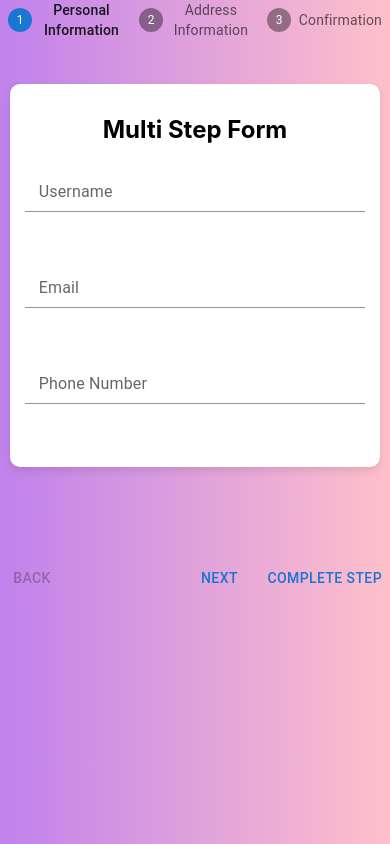
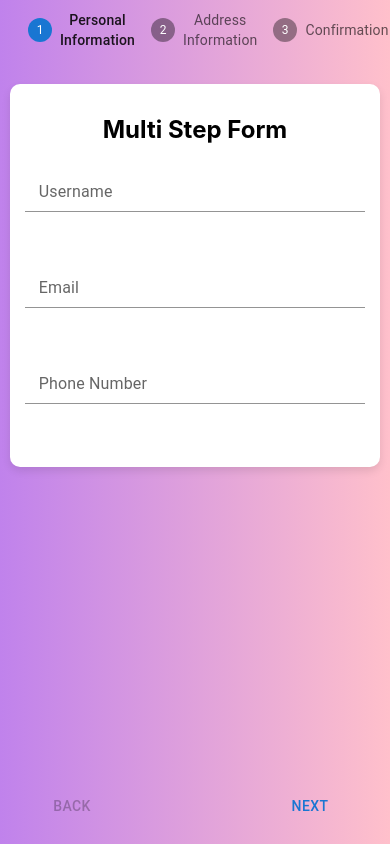
Before and after one commit to RoopaRI/multip_step_form, a React (Create React App) app: page / in a window 390 px wide. Built offline with nearby package versions, Linux system fonts and the light colour scheme.

Commit message:
Made the buttons responsive

```diff
--- a/src/Main/Main.jsx
+++ b/src/Main/Main.jsx
@@ -21,7 +21,11 @@ export default function HorizontalNonLinearStepper() {
         userName: "",
         email: "",
         phoneNo: "",
-        address: "",
+        address1: "",
+        address2: "",
+        city: "",
+        state: "",
+        zipCode: ""
     });
 
     const totalSteps = () => steps.length;
@@ -76,60 +80,53 @@ export default function HorizontalNonLinearStepper() {
 
     return (
         <Box sx={{ height: '100vh', display: 'flex', flexDirection: 'column' }}>
-            <Stepper nonLinear activeStep={activeStep}>
+            <Stepper nonLinear activeStep={activeStep} sx={{ padding: '0 20px', height: '60px', fontSize: '0.875rem' }}>
                 {steps.map((label, index) => (
-                    <Step key={label} completed={completed[index]}>
-                        <StepButton color="inherit" onClick={handleStep(index)}>
+                    <Step key={label} completed={completed[index]} sx={{ flex: 1 }}>
+                        <StepButton color="inherit" onClick={handleStep(index)} sx={{ fontSize: '0.75rem', height: '40px' }}>
                             {label}
                         </StepButton>
                     </Step>
                 ))}
             </Stepper>
-            <Box sx={{ flexGrow: 1 }}>
+            <Box sx={{ flexGrow: 1, display: 'flex', flexDirection: 'column', padding: '20px' }}>
                 {allStepsCompleted() ? (
                     <React.Fragment>
                         <Typography sx={{ mt: 2, mb: 1 }}>
                             All steps completed - you're finished
                         </Typography>
-                        <Box sx={{ display: 'flex', flexDirection: 'row', pt: 2 }}>
-                            <Box sx={{ flex: '1 1 auto' }} />
+                        <Box sx={{ display: 'flex', flexDirection: 'row', justifyContent: 'center', mt: 2 }}>
                             <Button onClick={handleReset}>Reset</Button>
                         </Box>
                     </React.Fragment>
                 ) : (
                     <React.Fragment>
-                        <Box sx={{ mt: 2, mb: 1, py: 1 }}>
+                        <Box sx={{ flex: 1 }}>
                             <FormBody
                                 step={activeStep}
                                 formData={formData}
                                 onChange={handleChange}
                             />
                         </Box>
-                        <Box sx={{ display: 'flex', flexDirection: 'row', mt: 'auto', pt: 60 }}>
+                        <Box sx={{ display: 'flex', flexDirection: 'row', justifyContent: 'space-between', mt: 2, padding: '0 20px' }}>
                             <Button
                                 color="inherit"
-                                disabled={activeStep === 0}
                                 onClick={handleBack}
+                                disabled={activeStep === 0}  // Disable Back button on step 0
                                 sx={{ mr: 1 }}
                             >
                                 Back
                             </Button>
-                            <Box sx={{ flex: '1 1 auto' }} />
-                            <Button onClick={handleNext} sx={{ mr: 1 }}>
-                                Next
-                            </Button>
-                            {activeStep !== steps.length &&
-                                (completed[activeStep] ? (
-                                    <Typography variant="caption" sx={{ display: 'inline-block' }}>
-                                        Step {activeStep + 1} already completed
-                                    </Typography>
-                                ) : (
-                                    <Button onClick={handleComplete}>
-                                        {completedSteps() === totalSteps() - 1
-                                            ? 'Finish'
-                                            : 'Complete Step'}
-                                    </Button>
-                                ))}
+                            {activeStep < steps.length - 1 && (
+                                <Button onClick={handleNext} sx={{ mr: 1 }}>
+                                    Next
+                                </Button>
+                            )}
+                            {activeStep === steps.length - 1 && (
+                                <Button onClick={handleComplete} sx={{ mr: 1 }}>
+                                    Finish
+                                </Button>
+                            )}
                         </Box>
                     </React.Fragment>
                 )}
```
Also changed, not shown: src/Button/Button.jsx (deleted, +0 -7 lines), src/Button/Button.css (deleted).
